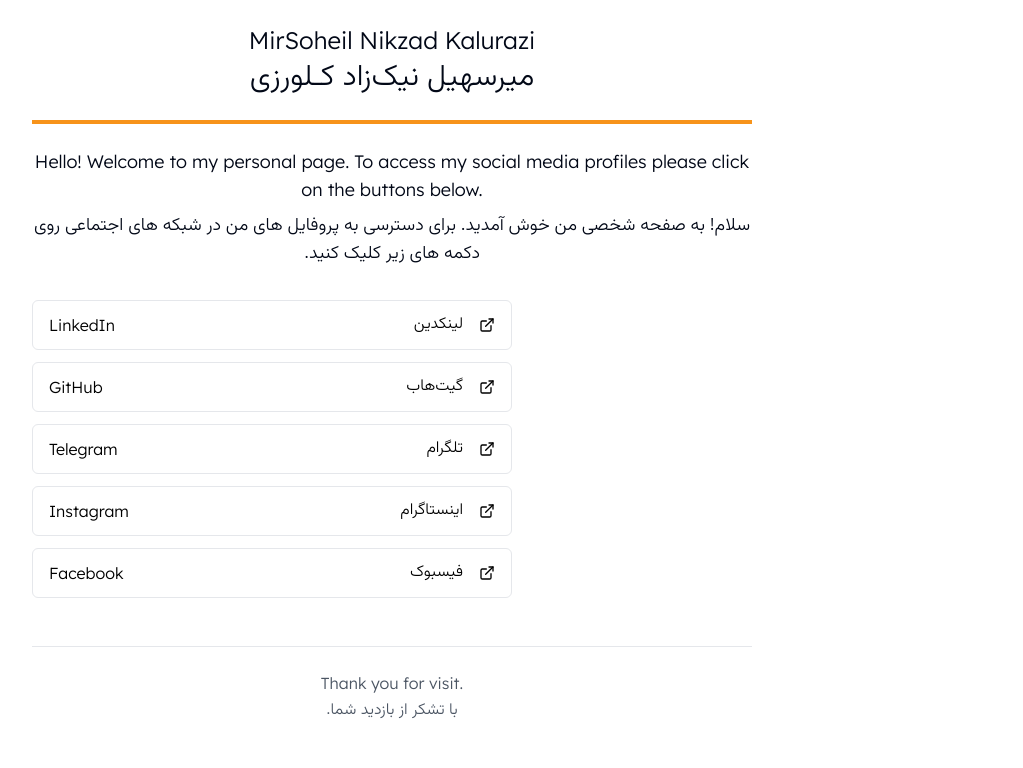
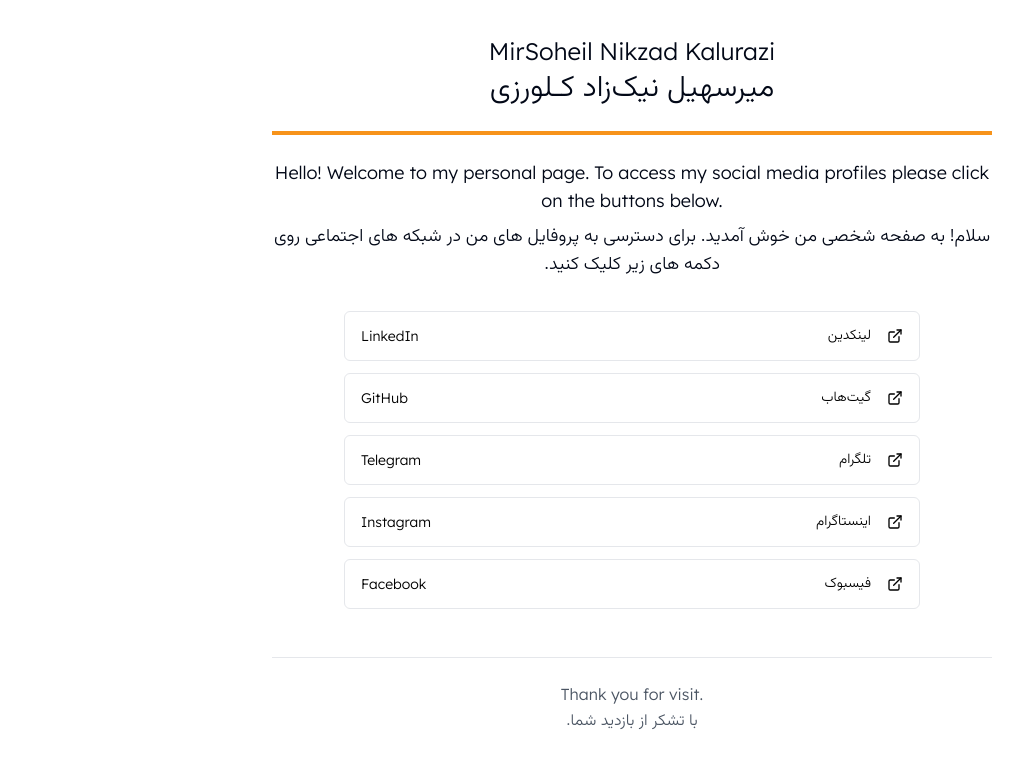
Before and after one commit to SoheilNikzad/soheil-social-hub, a React (Vite) app: page / in a window 1280 px wide. Shown: the top 768 px of the page, without its empty margins (8-1031 px from the left). Built offline with nearby package versions, Linux system fonts and the light colour scheme.

Commit message:
Fix: Justify social media buttons
Justify the social media buttons to match the provided image.

```diff
--- a/src/pages/Index.tsx
+++ b/src/pages/Index.tsx
@@ -1,7 +1,9 @@
+
 import React from 'react';
 import { Button } from "@/components/ui/button";
 import { Card, CardContent } from "@/components/ui/card";
 import { ExternalLink } from 'lucide-react';
+
 const Index = () => {
   const socialLinks = [{
     name: "LinkedIn",
@@ -24,7 +26,8 @@ const Index = () => {
     nameFa: "فیسبوک",
     url: "https://www.facebook.com/mirsoheilnikzad/"
   }];
-  return <div className="">
+
+  return <div className="flex items-center justify-center min-h-screen">
       <Card className="w-full max-w-3xl mx-4 border-none shadow-none">
         <CardContent className="p-6">
           <div className="text-center mb-8">
@@ -42,16 +45,18 @@ const Index = () => {
               </p>
             </div>
 
-            <div className="space-y-3 mb-8">
-              {socialLinks.map((link, index) => <a key={index} href={link.url} target="_blank" rel="noopener noreferrer" className="block">
-                  <Button variant="outline" className="w-full md:w-3/4 lg:w-2/3 py-6 flex items-center justify-between bg-white hover:bg-gray-50 border border-gray-200 text-black text-justify text-base font-normal">
+            <div className="space-y-3 mb-8 max-w-xl mx-auto">
+              {socialLinks.map((link, index) => (
+                <a key={index} href={link.url} target="_blank" rel="noopener noreferrer" className="block">
+                  <Button variant="outline" className="w-full py-6 flex items-center justify-between bg-white hover:bg-gray-50 border border-gray-200 text-black font-normal">
                     <span className="font-lexend">{link.name}</span>
                     <div className="flex items-center">
                       <span className="font-vazirmatn mx-2">{link.nameFa}</span>
                       <ExternalLink className="h-4 w-4 ml-2" />
                     </div>
                   </Button>
-                </a>)}
+                </a>
+              ))}
             </div>
 
             <div className="mt-12 border-t border-gray-200 pt-6 text-gray-600">
@@ -63,4 +68,5 @@ const Index = () => {
       </Card>
     </div>;
 };
+
 export default Index;
```
